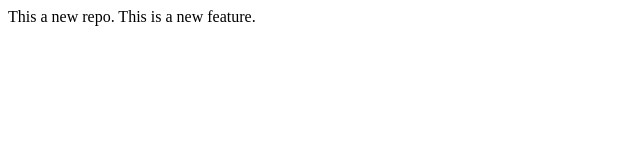
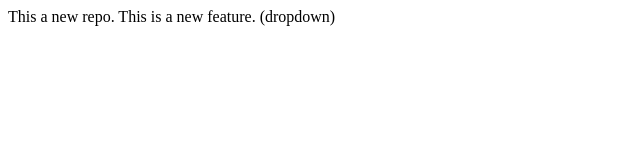
Before and after one commit to Sujeev2406/localrepo, a plain HTML site: page index.html in a window 1280 px wide. Shown: the whole page, without its empty margins (0-640 px from the left). Drawn offline with Linux system fonts and the light colour scheme.

```diff
--- a/index.html
+++ b/index.html
@@ -1,2 +1,2 @@
 <pr>This a new repo.</pr>
-<pr>This is a new feature.</pr>
+<pr>This is a new feature. (dropdown)</pr>
```
